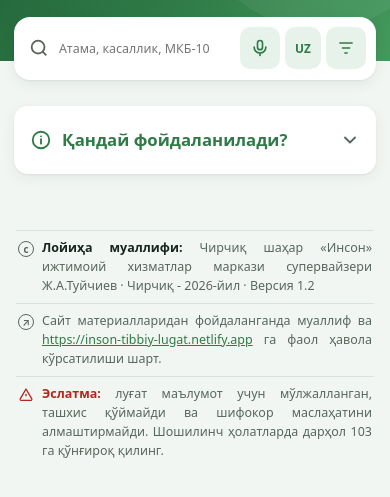
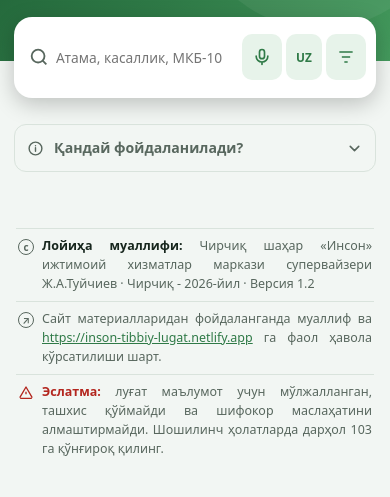
Before and after one commit to javlontuychiev239-dev/inson-tibbiy-lugat, a plain HTML site: page index.html in a window 390 px wide. Shown: the part 171-668 px from the top of the page. Drawn offline with Linux system fonts and the light colour scheme.

Commit message:
Версия 1.2. охиргиси

```diff
--- a/index.html
+++ b/index.html
@@ -46,11 +46,11 @@ mark{background:var(--mark);color:inherit;border-radius:3px;padding:0 1px}
 
 /* layout */
 .wrap{max-width:1120px;margin:-44px auto 0;padding:0 14px 40px;position:relative;z-index:2}
-.searchbox{background:var(--card);border-radius:16px;box-shadow:var(--shadow);padding:10px;display:flex;gap:8px;align-items:center;border:2px solid transparent}
+.searchbox{background:var(--card);border-radius:18px;box-shadow:0 6px 22px rgba(0,0,0,.22);padding:12px;display:flex;gap:8px;align-items:center;border:2px solid transparent}
 .searchbox:focus-within{border-color:var(--green)}
 .searchbox>svg{width:22px;height:22px;margin-left:8px;color:var(--muted);flex:none}
 .searchbox input::-webkit-search-cancel-button,.searchbox input::-webkit-search-decoration{-webkit-appearance:none;appearance:none;display:none}
-.searchbox input{flex:1;min-width:0;border:0;background:transparent;color:inherit;font:inherit;font-size:1.1rem;padding:12px 4px;outline:none}
+.searchbox input{flex:1;min-width:0;border:0;background:transparent;color:inherit;font:inherit;font-size:1.15rem;padding:16px 4px;outline:none}
 .iconbtn{border:0;background:var(--green-soft);color:var(--green);border-radius:10px;min-width:44px;height:44px;display:inline-flex;align-items:center;justify-content:center;gap:6px;padding:0 12px;font-weight:600}
 .iconbtn svg{width:20px;height:20px}
 #clear{display:none;background:transparent;color:var(--muted)}
@@ -140,13 +140,13 @@ footer p{margin:4px 0;text-align:center}
 .menu button:hover{background:var(--green-soft)}
 .menu svg{width:18px;height:18px;color:var(--green)}
 .tools{position:relative}
-.rules{background:var(--card);border-radius:14px;box-shadow:var(--shadow);padding:14px 16px;display:none}
-.rhead{display:flex;align-items:center;gap:10px;width:100%;background:transparent;border:0;padding:2px 0;font-size:1.05rem;font-weight:700;color:var(--green);text-align:left;min-height:40px;cursor:pointer}
+.rules{background:transparent;border:1px solid var(--line);border-radius:12px;box-shadow:none;padding:4px 12px;display:none}
+.rhead{display:flex;align-items:center;gap:10px;width:100%;background:transparent;border:0;padding:0;font-size:.88rem;font-weight:600;color:var(--muted);text-align:left;min-height:38px;cursor:pointer}
 .rhead span{flex:1}
-.rhead .ri{width:22px;height:22px;flex:none}
-.rhead .chev{width:20px;height:20px;flex:none;transition:transform .2s}
+.rhead .ri{width:17px;height:17px;flex:none}
+.rhead .chev{width:17px;height:17px;flex:none;transition:transform .2s}
 .rhead[aria-expanded=true] .chev{transform:rotate(180deg)}
-.rules ol{margin-top:8px}
+.rules ol{margin:4px 0 8px;font-size:.88rem;color:var(--muted)}.rules ol strong{color:var(--ink)}
 .rules ol[hidden]{display:none}
 .rules ol{margin:0;padding-left:20px;line-height:1.55}.rules li{margin:6px 0}
 .toast{position:fixed;left:50%;bottom:24px;transform:translateX(-50%) translateY(30px);background:#17261d;color:#fff;border-radius:999px;padding:10px 20px;opacity:0;pointer-events:none;transition:.25s;z-index:99;font-size:.95rem;max-width:90vw;text-align:center}
@@ -221,10 +221,15 @@ dialog::backdrop{background:rgba(10,25,15,.55)}
   .chips.sec{flex-direction:column}
 }
 @media (max-width:560px){
-  #q{font-size:.78rem}
+  #q{font-size:.9rem;padding:18px 2px}
+}
+@media (max-width:430px){
+  #q{font-size:.86rem}
+}
+@media (max-width:560px){
   #filtbtn .ft{display:none}
-  .searchbox{gap:5px;padding:8px}
-  .searchbox .iconbtn{min-width:40px;height:42px;padding:0 9px}
+  .searchbox{gap:4px;padding:10px 8px}
+  .searchbox .iconbtn{min-width:40px;height:46px;padding:0 8px}
   #miclng.on{min-width:36px!important;padding:0 6px!important;font-size:.74rem}
   .searchbox>svg{margin-left:4px}
 }
@@ -632,9 +637,9 @@ $('ver').textContent=VER;
 $('rulesBtn').addEventListener('click',function(){var o=this.getAttribute('aria-expanded')==='true';this.setAttribute('aria-expanded',o?'false':'true');$('rulesBody').hidden=o});
 
 
-(function(){var q=$('q'),mq=window.matchMedia('(max-width:560px)'),mq2=window.matchMedia('(max-width:430px)');
-function ph(){q.placeholder=mq2.matches?'Атама, касаллик, МКБ-10':mq.matches?'Атама, касаллик, восита ёки МКБ-10':'Атама, касаллик, восита номи ёки МКБ-10 коди'}
-ph();[mq,mq2].forEach(function(m){if(m.addEventListener)m.addEventListener('change',ph);else if(m.addListener)m.addListener(ph)})})();
+(function(){var q=$('q'),mq=window.matchMedia('(max-width:560px)'),mq2=window.matchMedia('(max-width:430px)'),mq3=window.matchMedia('(max-width:375px)');
+function ph(){q.placeholder=mq3.matches?'Атама ёки МКБ-10':mq2.matches?'Атама, касаллик, МКБ-10':mq.matches?'Атама, касаллик, восита ёки МКБ-10':'Атама, касаллик, восита номи ёки МКБ-10 коди'}
+ph();[mq,mq2,mq3].forEach(function(m){if(m.addEventListener)m.addEventListener('change',ph);else if(m.addListener)m.addListener(ph)})})();
 $('q').addEventListener('input',function(){S.q=this.value;clearTimeout(tmr);tmr=setTimeout(function(){update()},70)});
 $('q').addEventListener('keydown',function(ev){if(ev.key==='Escape'){this.value='';S.q='';update()}});
 $('clear').addEventListener('click',function(){$('q').value='';S.q='';update();$('q').focus()});
--- a/sw.js
+++ b/sw.js
@@ -1,4 +1,4 @@
-const CACHE='lugat-v12';
+const CACHE='lugat-v13';
 const SHELL=['./','index.html','manifest.json','favicon.png','apple-touch-icon.png','icon-192.png','icon-512.png','icon-maskable.png','logo.png'];
 self.addEventListener('install',e=>{e.waitUntil(caches.open(CACHE).then(c=>Promise.all(SHELL.map(u=>c.add(u).catch(()=>{})))).then(()=>self.skipWaiting()))});
 self.addEventListener('activate',e=>{e.waitUntil(caches.keys().then(k=>Promise.all(k.filter(x=>x!==CACHE).map(x=>caches.delete(x)))).then(()=>self.clients.claim()))});
```
Also changed, not shown: 1 other file.
